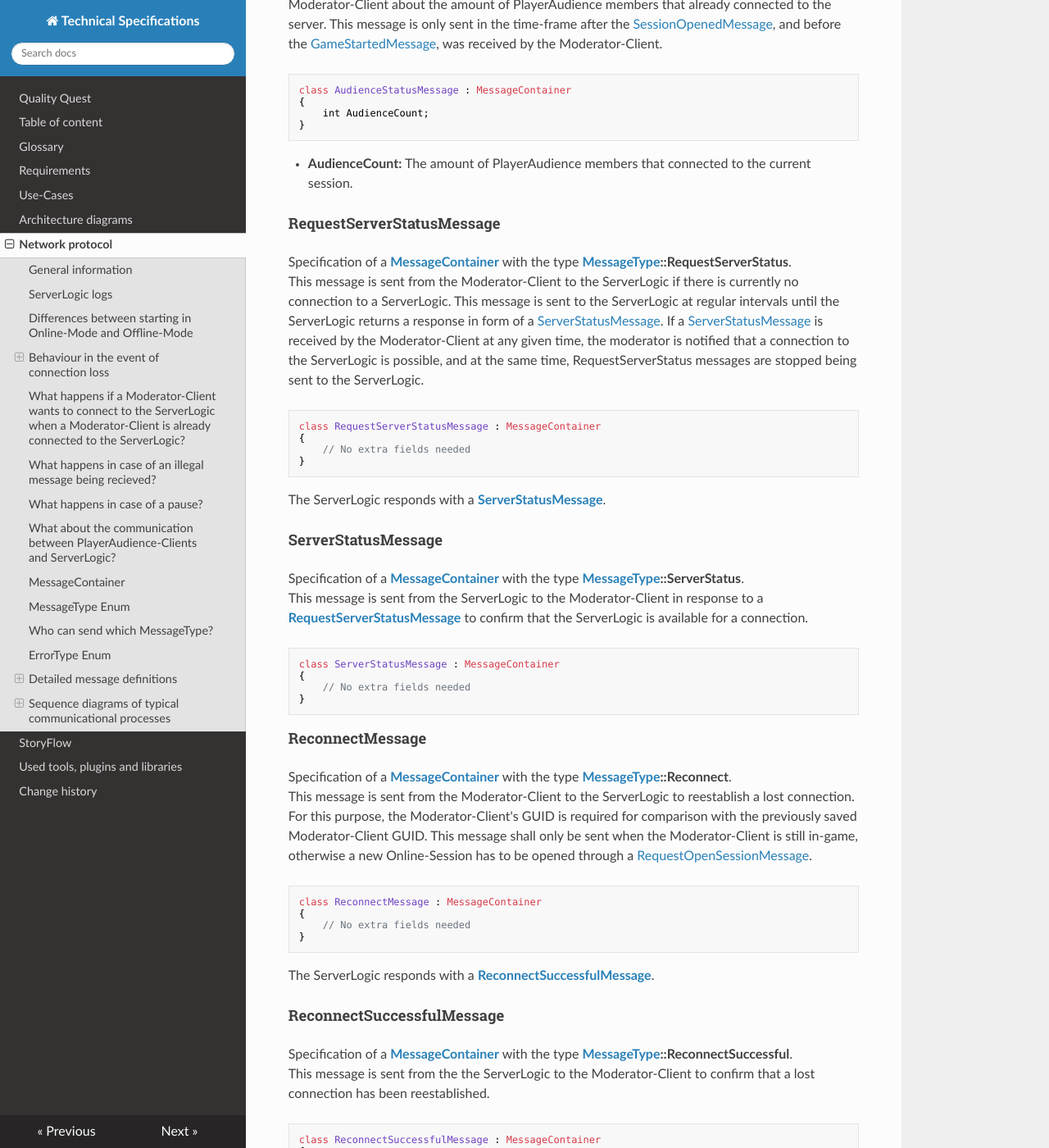
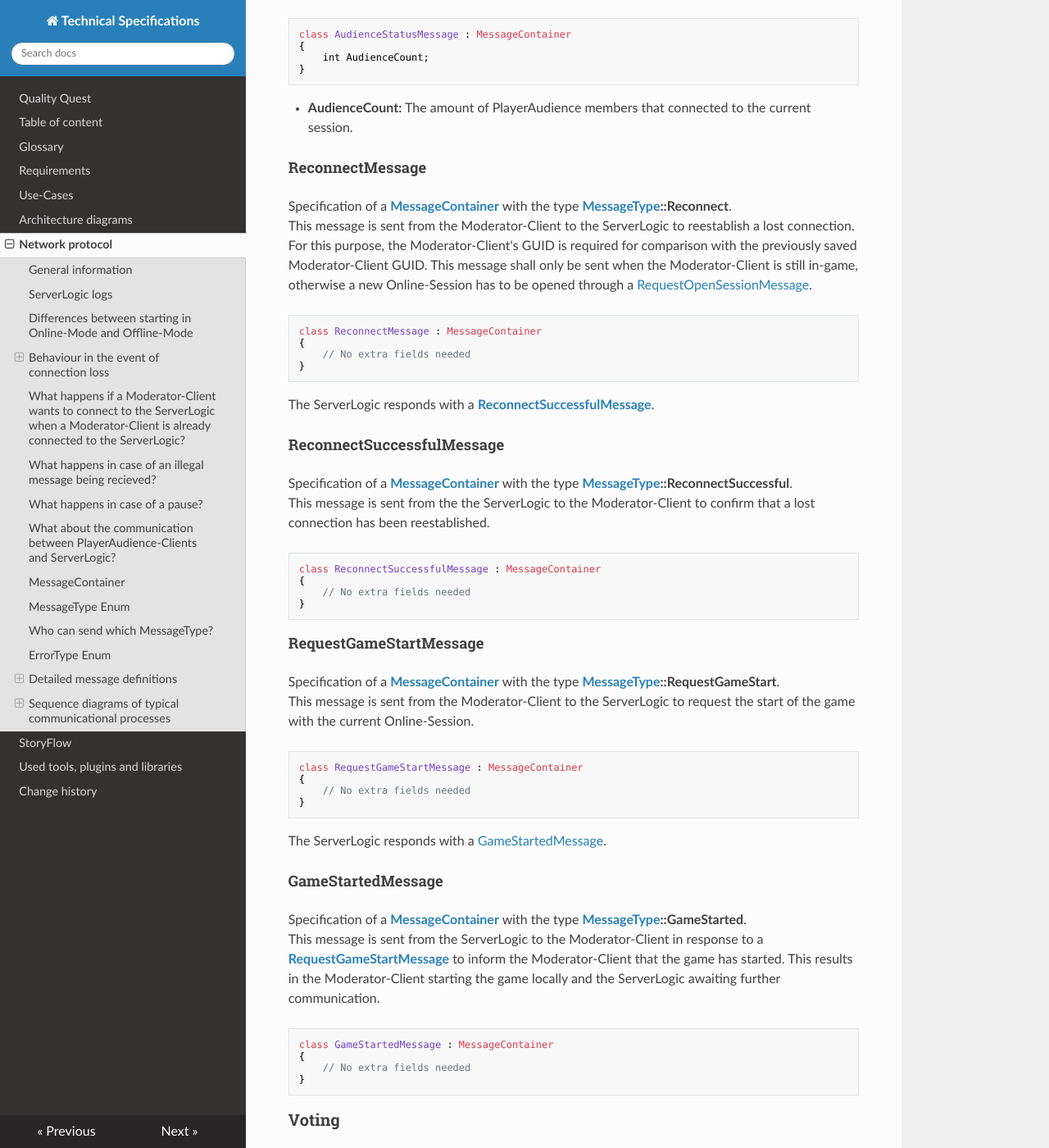
Before and after one commit to Brotenko/QualityQuest, an MkDocs documentation site: the page built from Docs/Technical Specifications/docs/network-protocol.md, in a window 1280 px wide and 1400 px high, scrolled down 8271 px. Shown: the whole window at 82% size. Built offline with MkDocs 1.6.1, drawn with Linux system fonts in a browser that asks for light colours; nearby versions of some CDN libraries; some of the changed text lies outside the part shown.

Commit message:
removed ServerStatusMessages due beeing logically redundant

````diff
--- a/Docs/Technical Specifications/docs/network-protocol.md
+++ b/Docs/Technical Specifications/docs/network-protocol.md
@@ -178,16 +178,6 @@ Listing which participant may send which message, the order of the listing is ba
                     <th>✓</th>
                 </tr>
                 <tr>
-                    <th style="font-weight: normal"><a href="#requestserverstatusmessage">RequestServerStatus</a></th>
-                    <th>✓</th>
-                    <th></th>
-                </tr>
-                <tr>
-                    <th style="font-weight: normal"><a href="#serverstatusmessage">ServerStatus</a></th>
-                    <th></th>
-                    <th>✓</th>
-                </tr>
-                <tr>
                     <th style="font-weight: normal"><a href="#reconnectmessage">Reconnect</a></th>
                     <th>✓</th>
                     <th></th>
@@ -354,31 +344,6 @@ class AudienceStatusMessage : MessageContainer
 
 - **AudienceCount:** The amount of PlayerAudience members that connected to the current session.
 
-#### RequestServerStatusMessage
-
-Specification of a **[MessageContainer](#messagecontainer)** with the type **[MessageType](#messagetype-enum)::RequestServerStatus**. </br>
-This message is sent from the Moderator-Client to the ServerLogic if there is currently no connection to a ServerLogic. This message is sent to the ServerLogic at regular intervals until the ServerLogic returns a response in form of a [ServerStatusMessage](#serverstatusmessage). If a [ServerStatusMessage](#serverstatusmessage) is received by the Moderator-Client at any given time, the moderator is notified that a connection to the ServerLogic is possible, and at the same time, RequestServerStatus messages are stopped being sent to the ServerLogic.
-
-``` csharp
-class RequestServerStatusMessage : MessageContainer
-{
-    // No extra fields needed
-}
-```
-
-The ServerLogic responds with a **[ServerStatusMessage](#serverstatusmessage)**.
-
-#### ServerStatusMessage
-
-Specification of a **[MessageContainer](#messagecontainer)** with the type **[MessageType](#messagetype-enum)::ServerStatus**. </br>
-This message is sent from the ServerLogic to the Moderator-Client in response to a **[RequestServerStatusMessage](#requestserverstatusmessage)** to confirm that the ServerLogic is available for a connection.
-
-``` csharp
-class ServerStatusMessage : MessageContainer
-{
-    // No extra fields needed
-}
-```
 
 #### ReconnectMessage
 
````
Also changed, not shown: Docs/Technical Specifications/docs/changehistory.md (+3 -0 lines), 2 other files.
